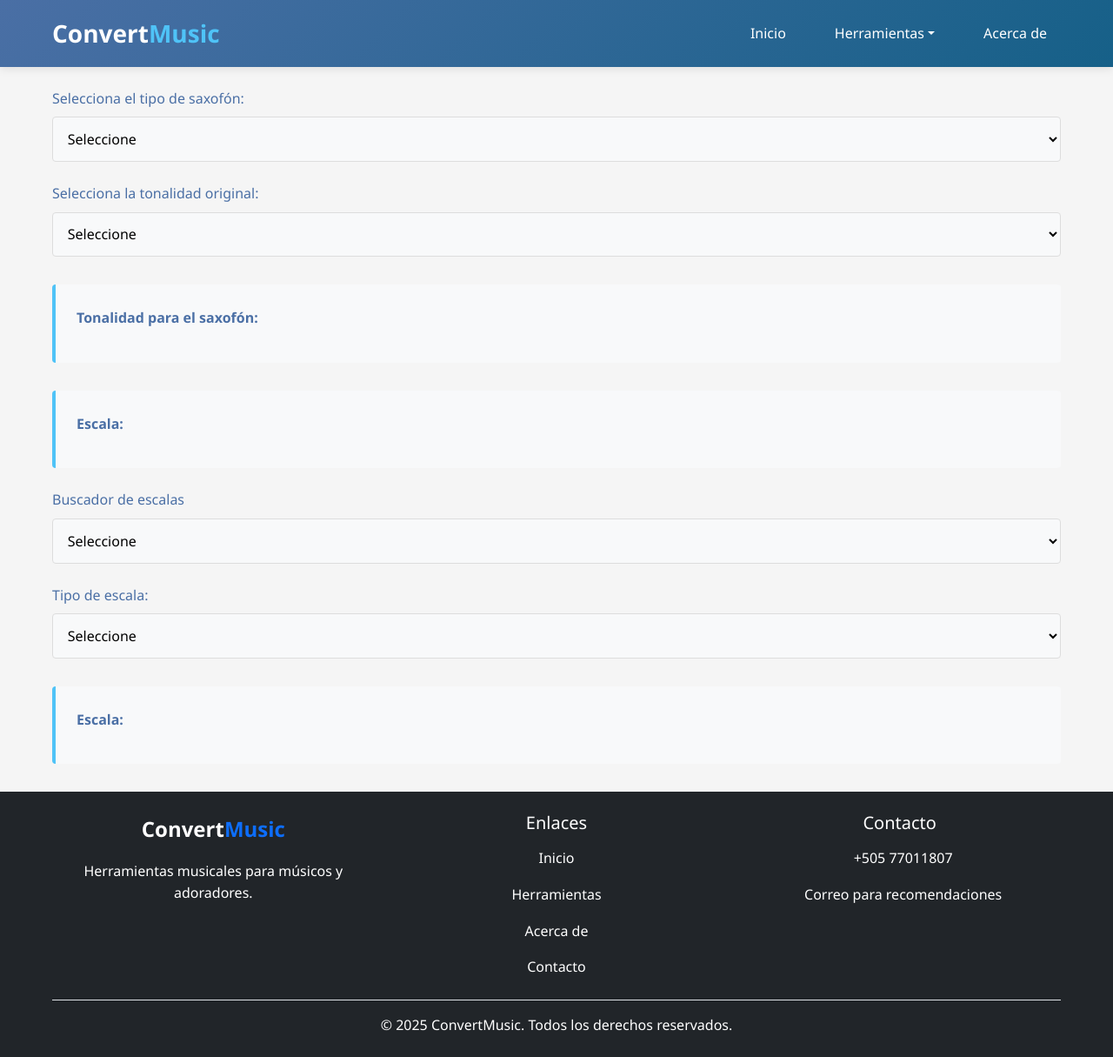
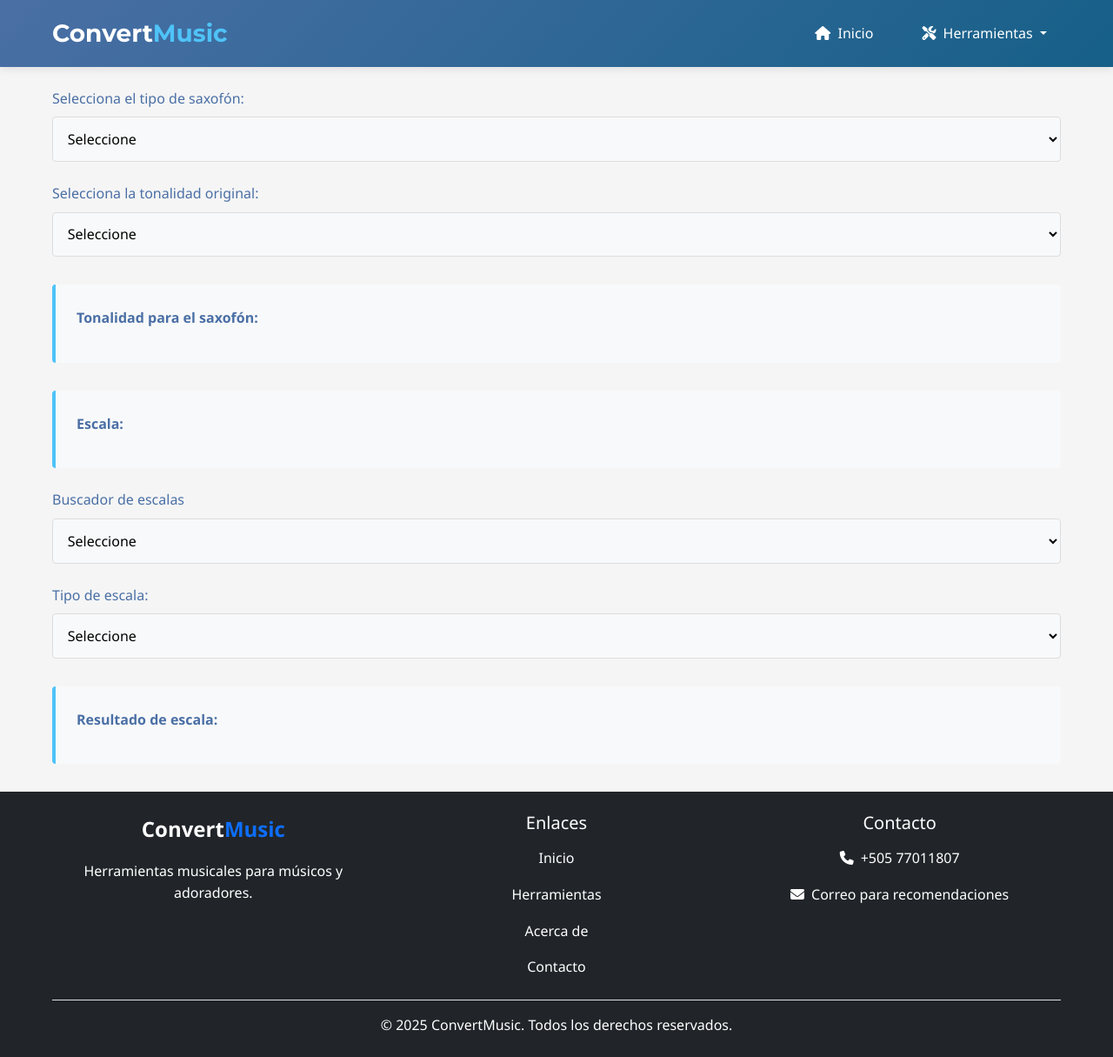
Before and after one commit to Jafet2004/Convert-music, a plain HTML site: page convert.html in a window 1280 px wide. Shown: the whole page at 87% size. Drawn offline with nearby package versions, Linux system fonts and the light colour scheme.

Commit message:
Update convert.html

```diff
--- a/convert.html
+++ b/convert.html
@@ -3,46 +3,37 @@
 <head>
     <meta charset="UTF-8">
     <meta name="viewport" content="width=device-width, initial-scale=1.0">
-    <title>Convert Music</title>
+    <title>Convert Music - Herramientas para Músicos</title>
     <!-- Bootstrap CSS -->
     <link href="https://cdn.jsdelivr.net/npm/bootstrap@5.3.0/dist/css/bootstrap.min.css" rel="stylesheet">
     <link rel="stylesheet" href="style_convert.css">
-</head>
-<body>
-<!DOCTYPE html>
-<html lang="es">
-<head>
-    <meta charset="UTF-8">
-    <meta name="viewport" content="width=device-width, initial-scale=1.0">
-    <title>Buscador de Letras de Canciones</title>
-    <!-- Bootstrap CSS -->
-    <link href="https://cdn.jsdelivr.net/npm/bootstrap@5.3.0/dist/css/bootstrap.min.css" rel="stylesheet">
-    <link rel="stylesheet" href="style.css">
-    <!-- Incluir jsPDF para generar PDFs -->
-    <script src="https://cdnjs.cloudflare.com/ajax/libs/jspdf/2.5.1/jspdf.umd.min.js"></script>
-    <!-- Resto de estilos se mantienen igual -->
+    <!-- Font Awesome -->
+    <link rel="stylesheet" href="https://cdnjs.cloudflare.com/ajax/libs/font-awesome/6.4.0/css/all.min.css">
+    <!-- Google Fonts -->
+    <link href="https://fonts.googleapis.com/css2?family=Roboto:wght@300;400;500;700&family=Montserrat:wght@400;600;700&display=swap" rel="stylesheet">
 </head>
 <body>
     <header class="py-3" style="background: linear-gradient(135deg, #4a6fa5, #166088); color: white;">
         <div class="container d-flex flex-column flex-md-row justify-content-between align-items-center">
-            <div class="logo fs-3 fw-bold">Convert<span style="color: #4fc3f7;">Music</span></div>
+            <div class="logo fs-3 fw-bold" style="font-family: 'Montserrat', sans-serif;">Convert<span style="color: #4fc3f7;">Music</span></div>
             <nav>
                 <ul class="nav">
-                    <li class="nav-item"><a class="nav-link text-white" href="index.html">Inicio</a></li>
+                    <li class="nav-item"><a class="nav-link text-white" href="index.html"><i class="fas fa-home me-1"></i> Inicio</a></li>
                     <li class="nav-item dropdown">
-                        <a class="nav-link dropdown-toggle text-white" href="#" role="button" data-bs-toggle="dropdown">Herramientas</a>
+                        <a class="nav-link dropdown-toggle text-white" href="#" role="button" data-bs-toggle="dropdown">
+                            <i class="fas fa-tools me-1"></i> Herramientas
+                        </a>
                         <ul class="dropdown-menu">
-                            <li><a class="dropdown-item" href="convert.html">Convertidor de Tonalidades</a></li>
-                            <li><a class="dropdown-item" href="partitura.html">Creación de Partituras</a></li>
-                            <li><a class="dropdown-item" href="Search_liryc.html">Buscar Letras</a></li>
+                            <li><a class="dropdown-item" href="convert.html"><i class="fas fa-exchange-alt me-1"></i> Convertidor de Tonalidades</a></li>
+                            <li><a class="dropdown-item" href="partitura.html"><i class="fas fa-music me-1"></i> Creación de Partituras</a></li>
+                            <li><a class="dropdown-item" href="Search_liryc.html"><i class="fas fa-search me-1"></i> Buscar Letras</a></li>
                         </ul>
                     </li>
-                    <li class="nav-item"><a class="nav-link text-white" href="#">Acerca de</a></li>
                 </ul>
             </nav>
         </div>
     </header>
-<body>
+
     <div class="container">
         <label for="saxophone">Selecciona el tipo de saxofón:</label>
         <select id="saxophone">
@@ -109,11 +100,10 @@
         </select>
 
         <div id="result_Scale" class="result">
-            <p><strong>Escala:</strong> <span id="scale-result"></span></p>
+            <p><strong>Resultado de escala:</strong> <span id="scale-result"></span></p>
         </div>
     </div>
 
-    <script src="script.js"></script>
 </body>
 <footer class="bg-dark text-white py-4">
         <div class="container">
```
